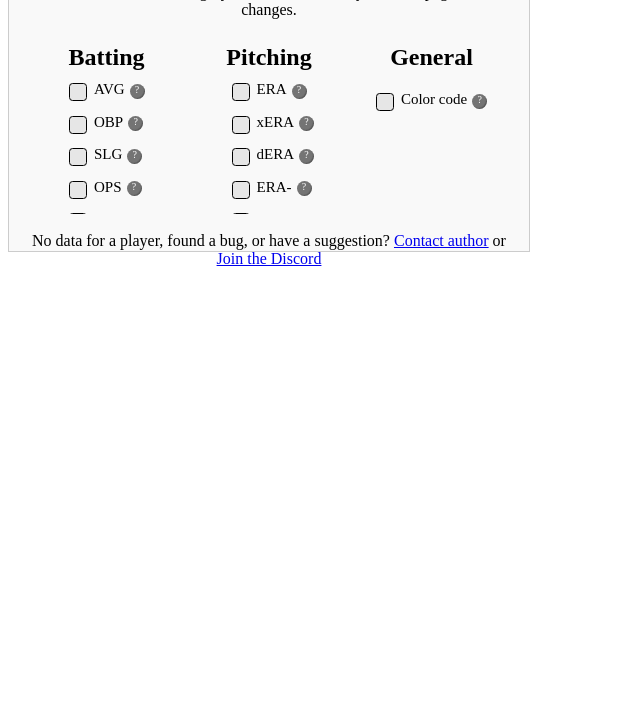
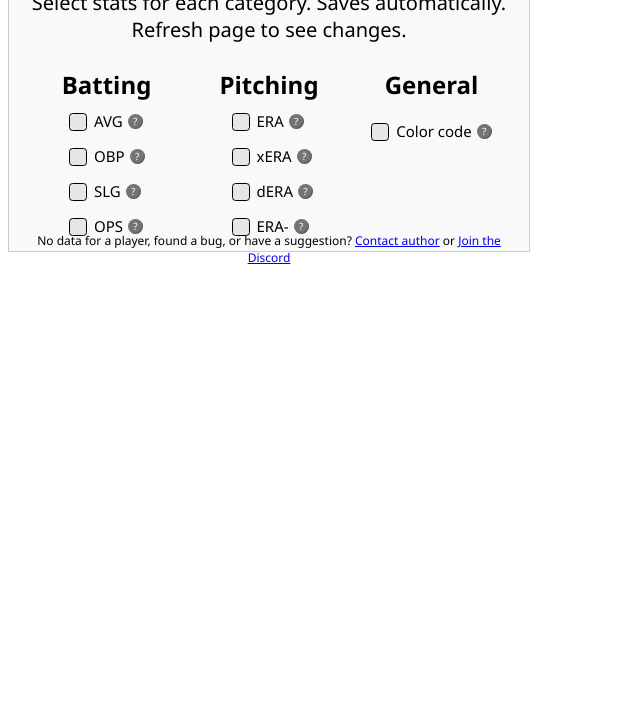
Before and after one commit to rceglie/espnfb, a browser extension: page index.html in a window 1280 px wide. Shown: the part 78-800 px from the top of the page, without its empty margins (0-640 px from the left). Drawn offline with Linux system fonts and the light colour scheme.

Commit message:
1.0.1 commit

```diff
--- a/index.css
+++ b/index.css
@@ -9,6 +9,8 @@
     justify-content: space-between;
     gap: 5px;
     user-select: none;
+    font-family: "Segoe UI", Tahoma, sans-serif;
+
 }
 
 h2 {
@@ -27,8 +29,8 @@ h2 {
 }
 
 .middle {
-    margin: 0px;
-    font-size: 16px;
+    margin: 0;
+    font-size: 20px;
     text-align: center;
 }
 
@@ -95,6 +97,7 @@ h2 {
     text-align: center;
     width: 500px;
     top: 310px;
+    font-size: 12px;
 }
 
 /* Scrollbar */
--- a/popup.js
+++ b/popup.js
@@ -70,6 +70,7 @@ chrome.tabs.query({ active: true, currentWindow: true }, function (tabs) {
     tabs[0].id,
     { message: "requesting config" },
     function (res) {
+      console.log(res.response);
       config = res.response;
       // update color checkbox
       document.getElementById("color-code").checked = config.color;
```
Also changed, not shown: content.js (+11 -5 lines), manifest.json.
